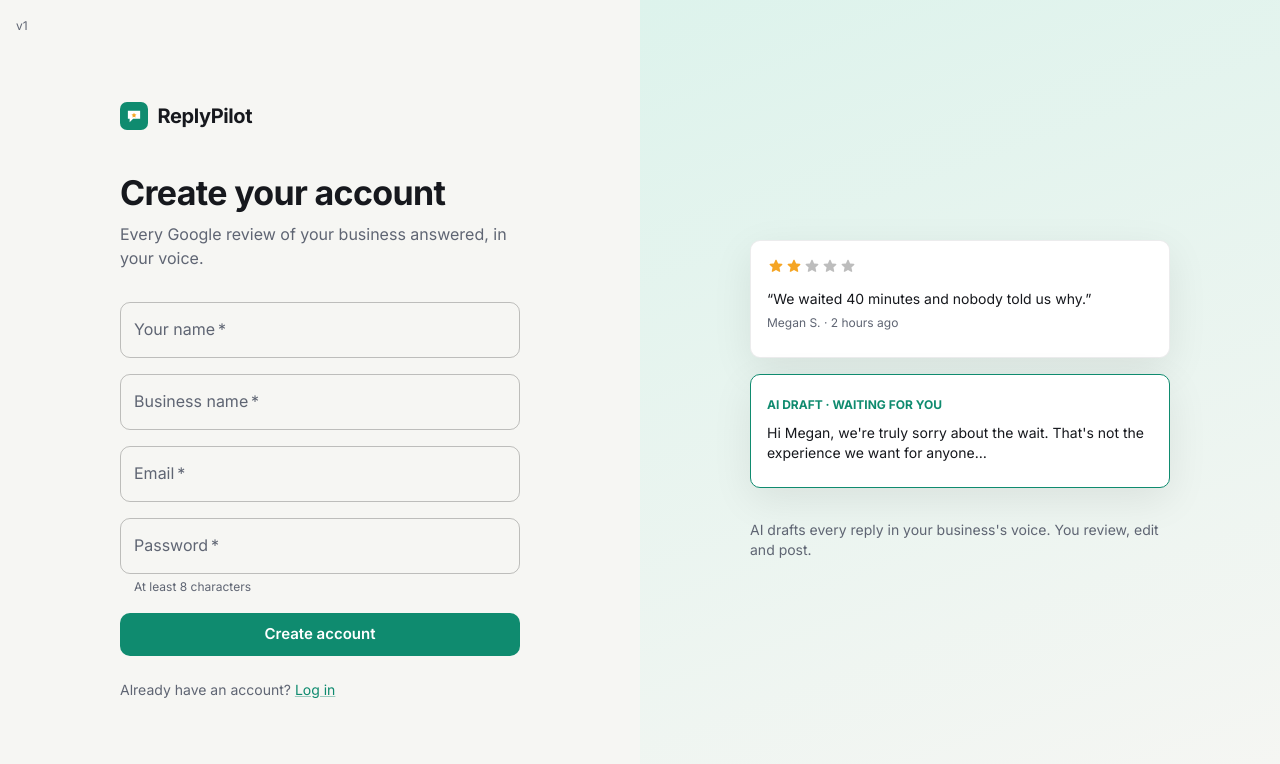
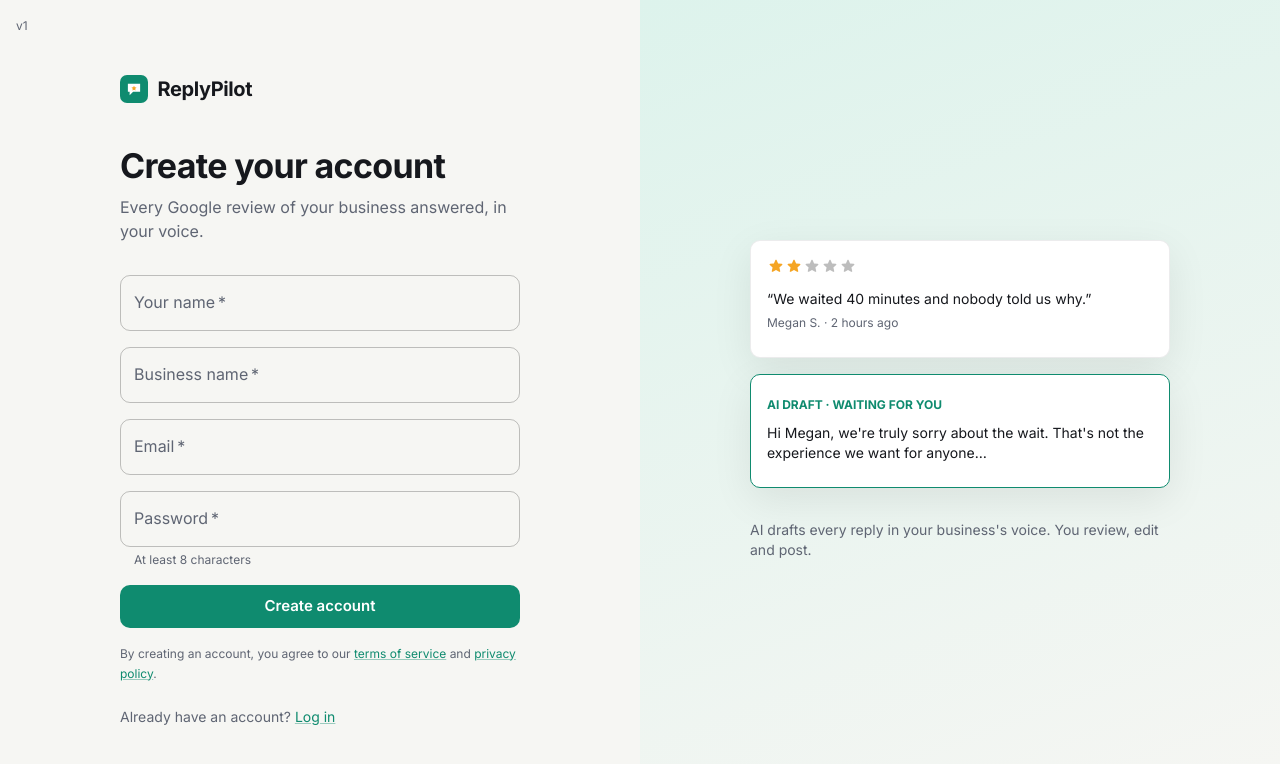
Before and after one commit to Smart-Assistant-ai/Google-Reviews-Automation, a React (Vite) app in the folder apps/web/: page /signup in a window 1280 px wide. Shown: the top 764 px of the page. Built offline with nearby package versions, Linux system fonts and the light colour scheme; no server answers.

Commit message:
feat(web): link the terms and privacy policy at sign-up
Creating an account now says that it accepts the terms and the privacy
policy, with links to both.

```diff
--- a/apps/web/src/pages/AuthPage.tsx
+++ b/apps/web/src/pages/AuthPage.tsx
@@ -174,6 +174,19 @@ export default function AuthPage({ mode }: { mode: 'login' | 'signup' }) {
               <Button type="submit" variant="contained" size="large" disabled={busy}>
                 {signup ? 'Create account' : 'Log in'}
               </Button>
+              {signup && (
+                <Typography variant="caption" color="text.secondary">
+                  By creating an account, you agree to our{' '}
+                  <Link component={RouterLink} to="/terms">
+                    terms of service
+                  </Link>{' '}
+                  and{' '}
+                  <Link component={RouterLink} to="/privacy">
+                    privacy policy
+                  </Link>
+                  .
+                </Typography>
+              )}
             </Stack>
           </form>
           {config?.googleSignIn && (
```
